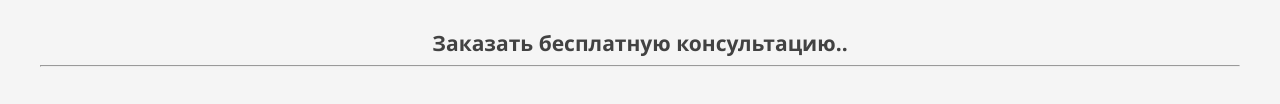
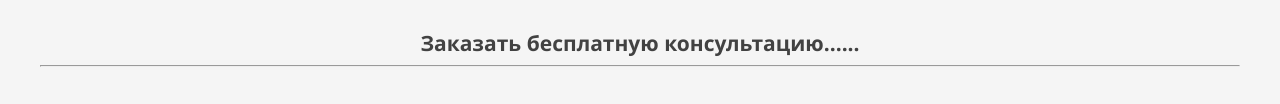
Before and after one commit to Raha644/task, a plain HTML site: page index.html in a window 1280 px wide. Shown: the part 2345-2449 px from the top of the page. Drawn offline with Linux system fonts and the light colour scheme.

Commit message:
second commit

```diff
--- a/index.html
+++ b/index.html
@@ -355,7 +355,7 @@
             </div>
         </div>
         <div class="h5">
-            Заказать бесплатную консультацию..
+            Заказать бесплатную консультацию......
         </div>
         <hr>
     </div>
```
